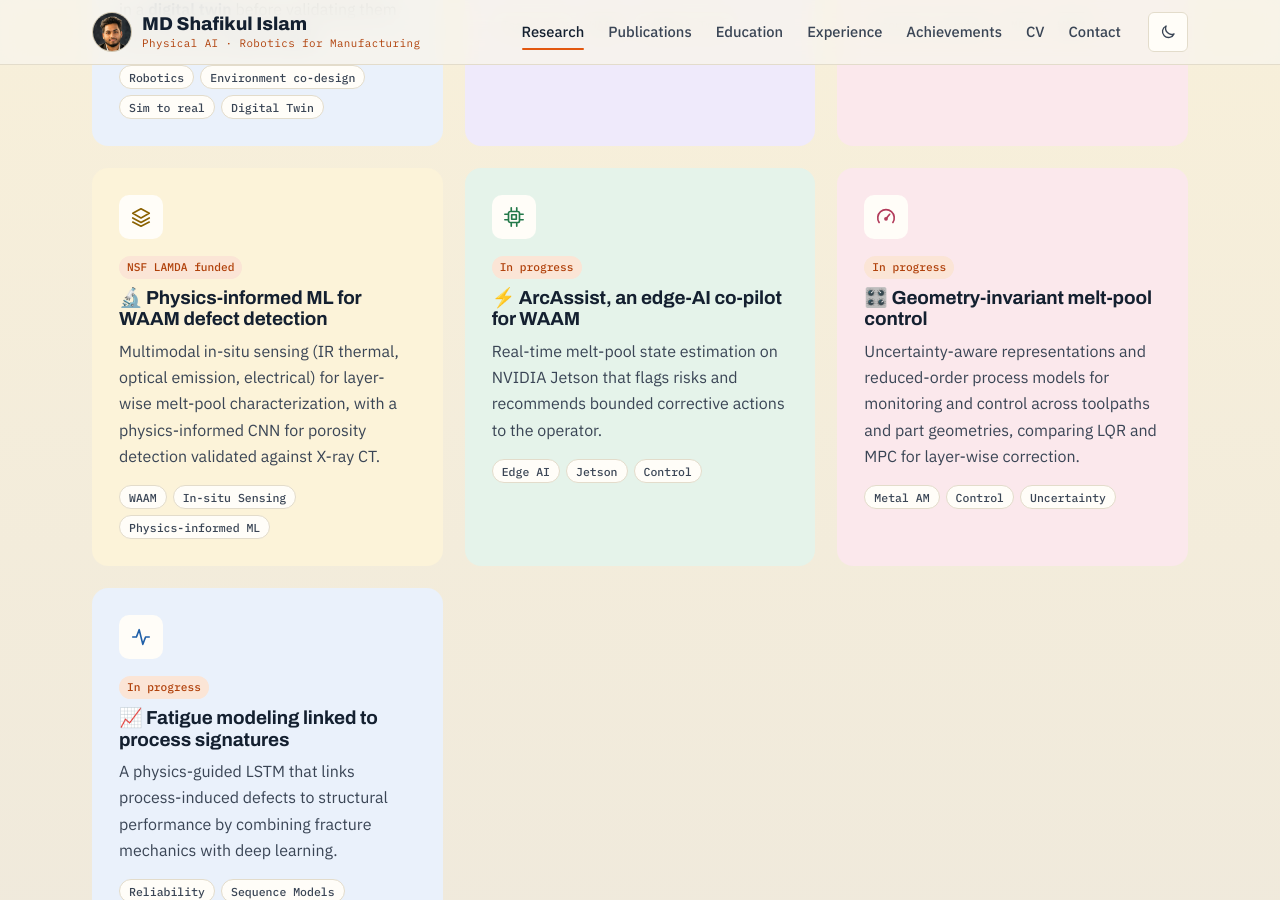
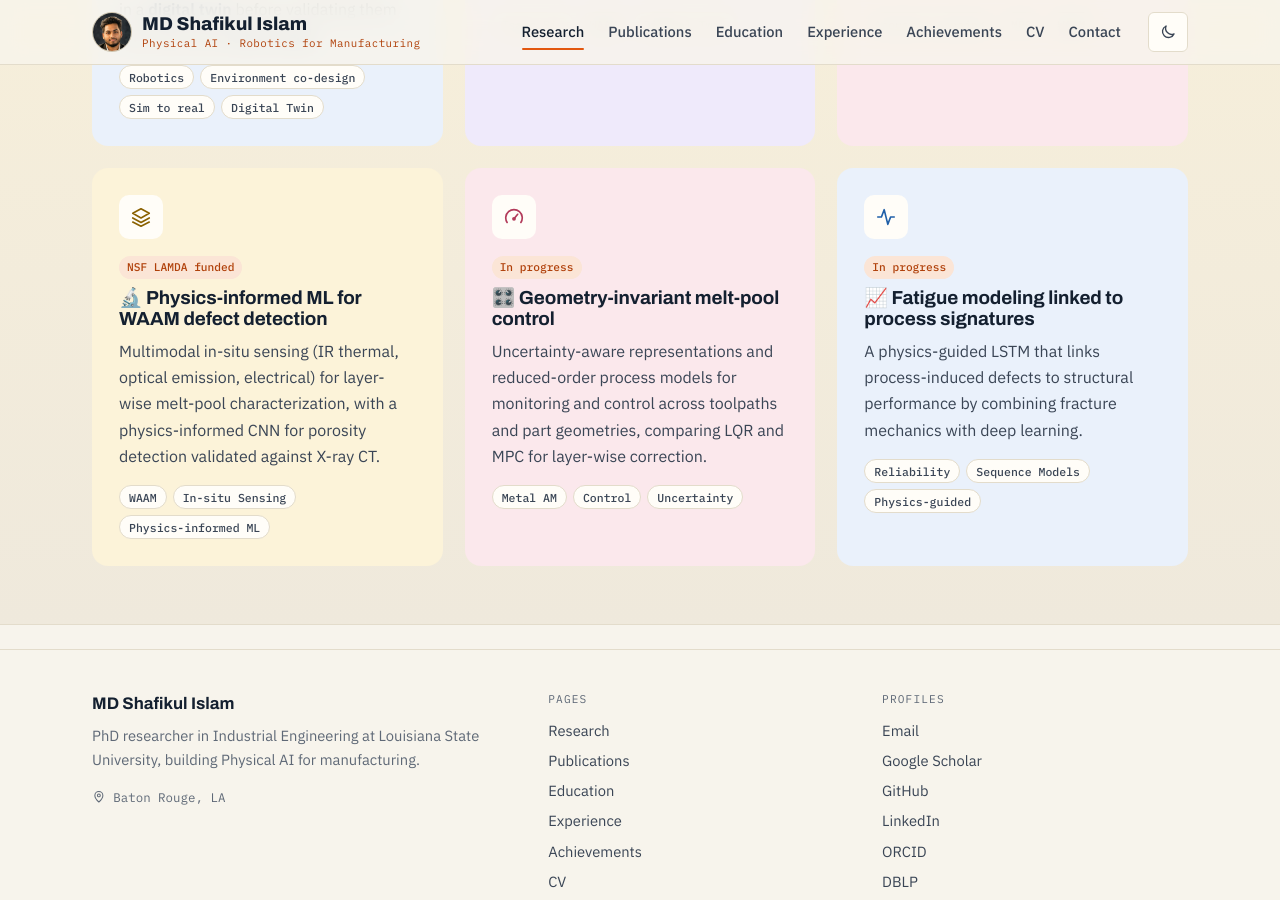
Before and after one commit to shafikul-islam/shafikul-islam.github.io, a Jekyll site: the page built from research.html, in a window 1280 px wide and 900 px high, scrolled down 3204 px. Built offline with Jekyll 4.4.1, drawn with Linux system fonts in a browser that asks for light colours.

Commit message:
Remove ArcAssist, update cricket role, coursework, and publication date
Co-Authored-By: Claude Opus 5.5 <noreply@anthropic.com>

```diff
--- a/_data/achievements.yml
+++ b/_data/achievements.yml
@@ -96,7 +96,8 @@ leadership:
   - icon: users
     emoji: "🏏"
     title: University Students Coordinator and Web Design Lead, Louisiana Cricket Board
-    meta: Community
+    meta: 2026 to 2027
+    text: Helped promote cricket among university students and designed the board's website for publications and promotion.
   - icon: flag
     emoji: "⚽"
     title: Sports Secretary, Bangladeshi Student Association (BSA), LSU
--- a/_data/education.yml
+++ b/_data/education.yml
@@ -16,7 +16,6 @@ degrees:
       melt pool control, and physics-informed generative AI for self-healing manufacturing.
     bullets:
       - "<strong>Physics-informed ML for process defect detection and fatigue modeling (NSF LAMDA):</strong> co-authored the funded proposal, built a sensor-integrated WAAM platform, and developed PI-CNN and physics-guided LSTM models for porosity and fatigue prediction."
-      - "<strong>ArcAssist:</strong> an edge-AI co-pilot on NVIDIA Jetson that estimates melt pool state, flags risks, and suggests corrective actions for wire arc additive manufacturing."
   - degree: M.S. in Industrial Engineering (Thesis Option)
     emoji: "🎓"
     school: Louisiana State University (LSU)
@@ -52,10 +51,10 @@ coursework:
     - [EE 7700, Machine Learning for Security in Cyber-Physical Systems]
     - [IE 7722, Artificial Intelligence in Manufacturing]
     - [CSC 4343G, Applied Deep Learning]
-    - [CSC 4700G, Special Topics in Computer Science]
+    - [CSC 4700G, AI and LLM Development]
     - [EXST 7011, Nonparametric Statistics]
     - [IE 7361, Industrial Engineering Research Methods]
-    - [IE 7460, Applied Occupational Ergonomics]
+    - [IE 7722, AI for Healthcare Analytics]
   in_progress_term: Fall 2026
   in_progress:
     - [EE 7500, "Nonlinear, Adaptive, and Learning-Based Control of Robots"]
--- a/_data/experience.yml
+++ b/_data/experience.yml
@@ -12,7 +12,6 @@ research:
     bullets:
       - Developing a <strong>physics-informed convolutional neural network (PI-CNN)</strong> that fuses multimodal in-situ WAAM signals for real-time porosity detection, validated with <strong>X-ray computed tomography (XCT)</strong>.
       - Formulating a <strong>physics-guided LSTM fatigue model</strong> that links process-induced defects to structural performance by combining fracture mechanics with deep learning.
-      - Building <strong>ArcAssist</strong>, an <strong>edge-AI co-pilot</strong> on NVIDIA Jetson that estimates melt-pool states, flags risks, and recommends bounded corrective actions.
       - "<strong>DrinkSafe LA</strong> (National Academies Gulf Research Program and NOAA): built and debugged Python data pipelines for water-quality indicators and supported resilience modeling."
     tags: [WAAM, Physics-informed ML, Edge AI, XCT]
   - role: Founder and Director
--- a/_data/research.yml
+++ b/_data/research.yml
@@ -83,15 +83,6 @@ projects:
       Multimodal in-situ sensing (IR thermal, optical emission, electrical) for layer-wise melt-pool characterization,
       with a physics-informed CNN for porosity detection validated against X-ray CT.
     tags: [WAAM, In-situ Sensing, Physics-informed ML]
-  - title: ArcAssist, an edge-AI co-pilot for WAAM
-    emoji: "⚡"
-    icon: cpu
-    tint: green
-    status: In progress
-    text: >-
-      Real-time melt-pool state estimation on NVIDIA Jetson that flags risks and recommends bounded corrective actions
-      to the operator.
-    tags: [Edge AI, Jetson, Control]
   - title: Geometry-invariant melt-pool control
     emoji: "🎛️"
     icon: gauge
--- a/publications.html
+++ b/publications.html
@@ -3,7 +3,7 @@ layout: page
 title: Publications
 eyebrow: "📚 Publications"
 heading: Publications
-lead: 13 journal articles, 11 conference and workshop papers, 8 preprints, 2 posters, and an M.S. thesis (as of the July 2026 CV). Search by title, venue, author, or keyword, or filter by type and topic.
+lead: 13 journal articles, 11 conference and workshop papers, 8 preprints, 2 posters, and an M.S. thesis (as of August 27, 2026). Search by title, venue, author, or keyword, or filter by type and topic.
 description: Publications of MD Shafikul Islam in manufacturing AI, computer vision, graph learning and digital twins.
 ---
 {%- assign pubs = site.data.publications -%}
```
